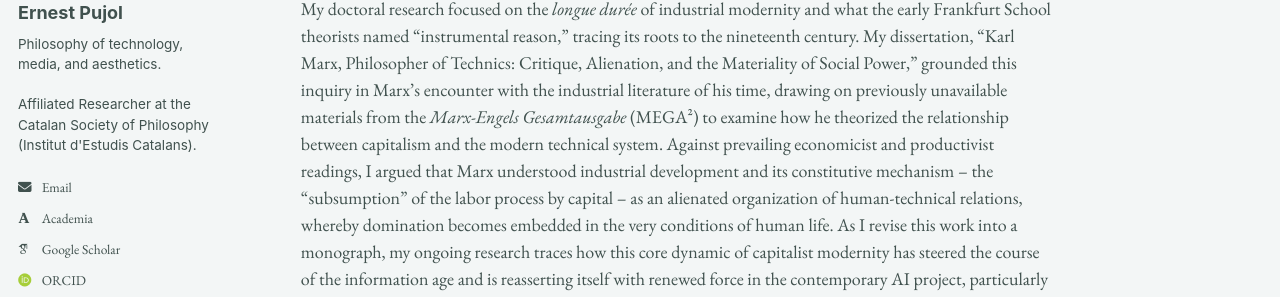
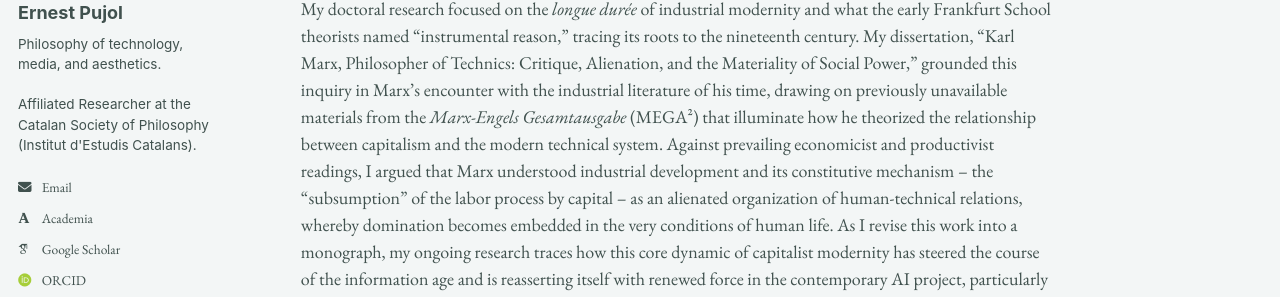
Before and after one commit to epujol90/epujol90.github.io, a Jekyll site: the page built from _pages/about.md, in a window 1280 px wide and 1093 px high. Shown: the part 251-548 px from the top of the window. Built offline with Jekyll 4.4.1, drawn with Linux system fonts in a browser that asks for light colours; some web fonts are replaced; a script bundle is joined from its source files by our own code; library files that are not in the unit come from our copies; some of the changed text lies outside the part shown.

Commit message:
Update about.md

```diff
--- a/_pages/about.md
+++ b/_pages/about.md
@@ -8,7 +8,7 @@ redirect_from:
 ---
 I am a scholar of technology, media, and aesthetics trained in continental philosophy and critical theory in Europe and the United States. My research examines the history and politics of technological modernity -- with particular interest in how the material infrastructures of modern life embody and uphold relations of power and domination, despite promising to liberate humanity from scarcity and toil.
 
-My doctoral research focused on the _longue durée_ of industrial modernity and what the early Frankfurt School theorists named “instrumental reason,” tracing its roots to the nineteenth century. My dissertation, “Karl Marx, Philosopher of Technics: Critique, Alienation, and the Materiality of Social Power,” grounded this inquiry in Marx’s encounter with the industrial literature of his time, drawing on previously unavailable materials from the _Marx-Engels Gesamtausgabe_ (MEGA²) to examine how he theorized the relationship between capitalism and the modern technical system. Against prevailing economicist and productivist readings, I argued that Marx understood industrial development and its constitutive mechanism -- the “subsumption” of the labor process by capital -- as an alienated organization of human-technical relations, whereby domination becomes embedded in the very conditions of human life. As I revise this work into a monograph, my ongoing research traces how this core dynamic of capitalist modernity has steered the course of the information age and is reasserting itself with renewed force in the contemporary AI project, particularly in its claim to expand human autonomy through the automation of judgment and reason.
+My doctoral research focused on the _longue durée_ of industrial modernity and what the early Frankfurt School theorists named “instrumental reason,” tracing its roots to the nineteenth century. My dissertation, “Karl Marx, Philosopher of Technics: Critique, Alienation, and the Materiality of Social Power,” grounded this inquiry in Marx’s encounter with the industrial literature of his time, drawing on previously unavailable materials from the _Marx-Engels Gesamtausgabe_ (MEGA²) that illuminate how he theorized the relationship between capitalism and the modern technical system. Against prevailing economicist and productivist readings, I argued that Marx understood industrial development and its constitutive mechanism -- the “subsumption” of the labor process by capital -- as an alienated organization of human-technical relations, whereby domination becomes embedded in the very conditions of human life. As I revise this work into a monograph, my ongoing research traces how this core dynamic of capitalist modernity has steered the course of the information age and is reasserting itself with renewed force in the contemporary AI project, particularly in its claim to expand human autonomy through the automation of judgment and reason.
 
 I hold a Ph.D. from Duke University’s Graduate Program in Literature, where I specialized in critical theory and media philosophy, as well as a Fulbright-funded master’s degree in media studies from New York University. I received my undergraduate training in Spain, where I completed two degrees in philosophy (UNED) and fine art (University of Barcelona). I am currently an affiliated researcher with the Historical Materialism Studies Group of the Societat Catalana de Filosofia -- the philosophy section of the Institut d’Estudis Catalans, the highest academic body for the Catalan language and culture.
 
```
